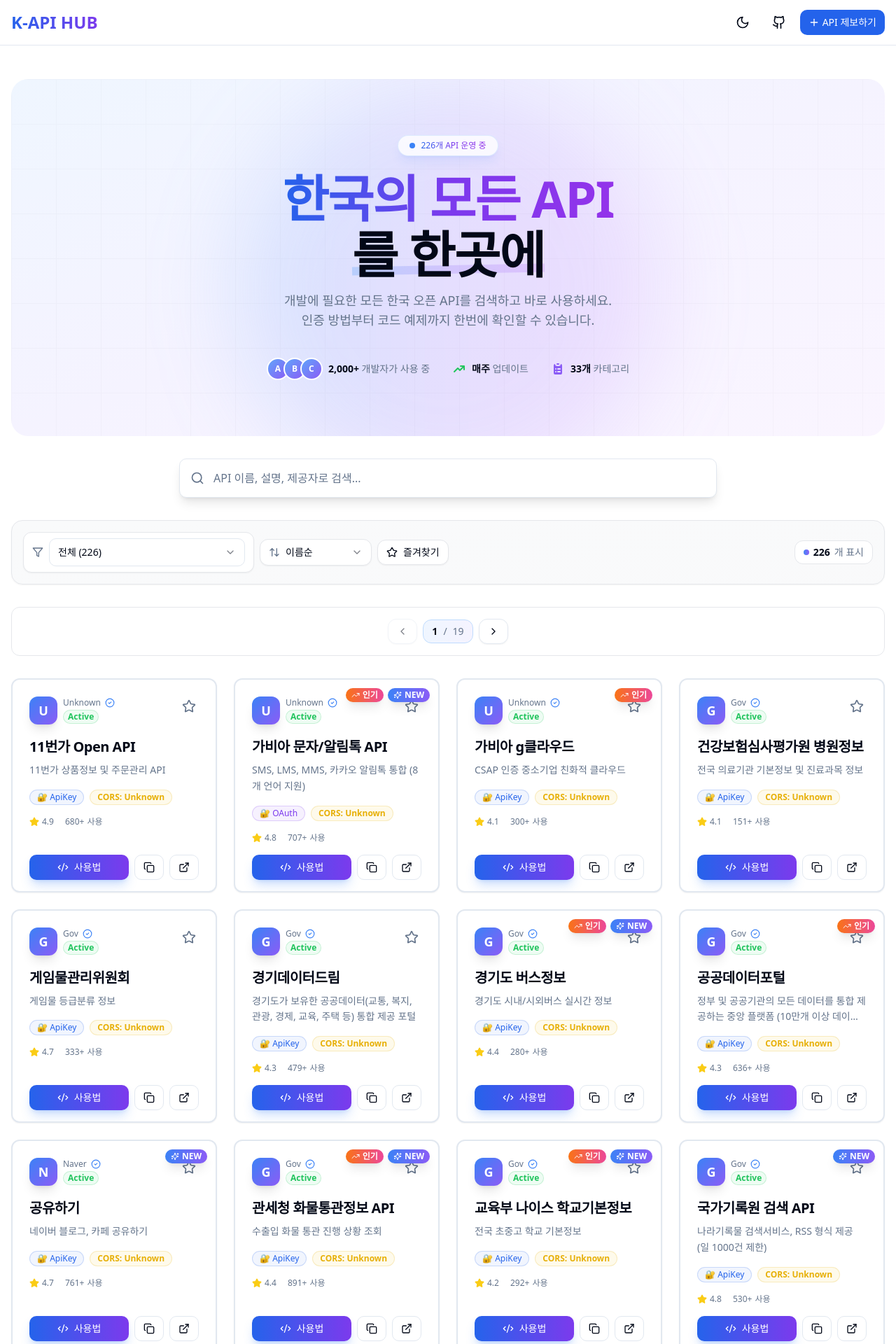
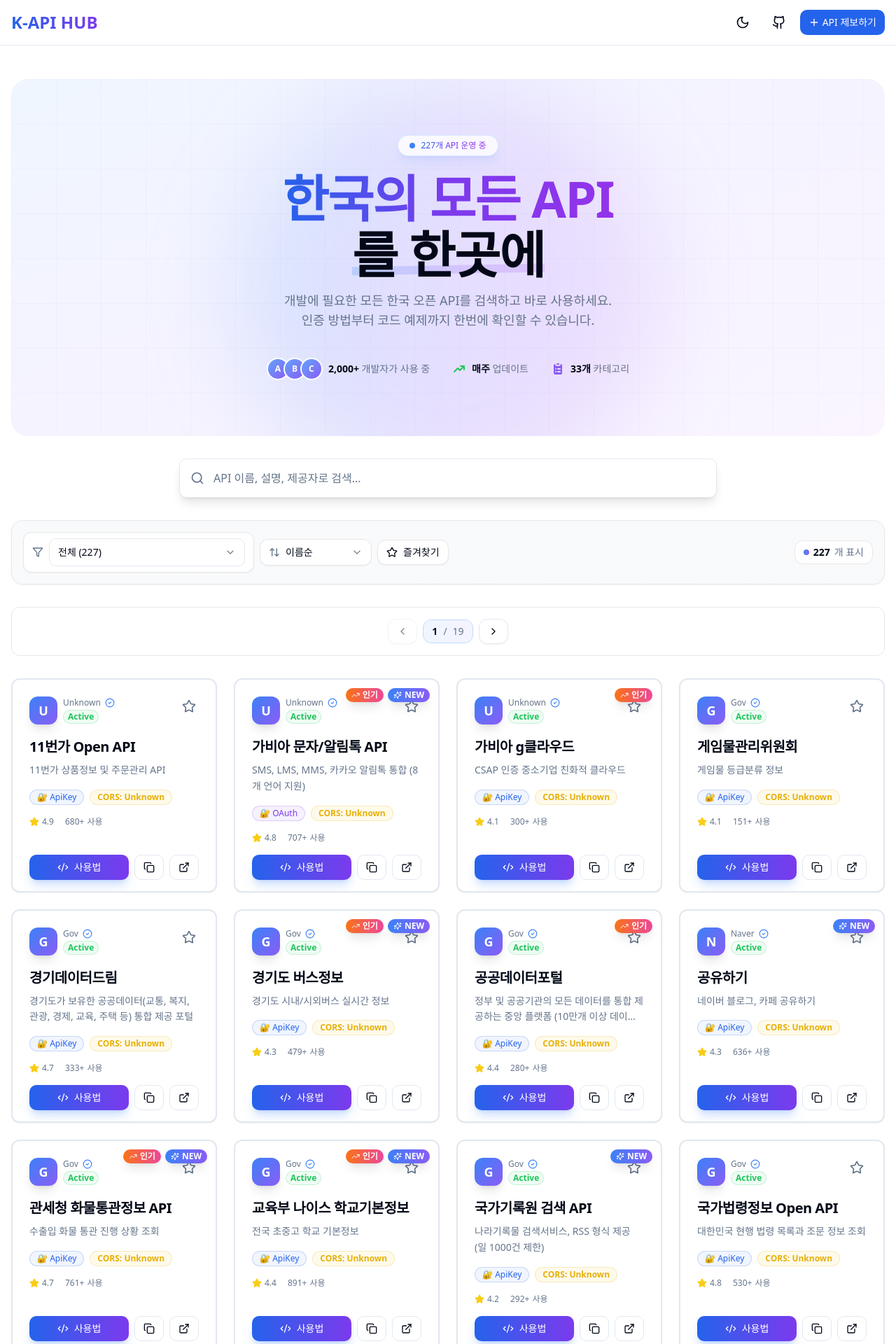
Before and after one commit to bubilife1202/k-api-hub, a Next.js app: page / in a window 1280 px wide. Shown: the top 1920 px of the page at 70% size. Built offline with nearby package versions, Linux system fonts and the light colour scheme.

Commit message:
chore(data): weekly api list update [skip ci]

```diff
--- a/data/apis.ts
+++ b/data/apis.ts
@@ -17,16 +17,6 @@ export interface ApiItem {
 
 export const apis: ApiItem[] = [
   {
-    "id": "opendata-hira-or-kr-op-opc-selectopenapiinfoview-do",
-    "category": "정부/공공기관",
-    "name": "건강보험심사평가원 병원정보",
-    "description": "전국 의료기관 기본정보 및 진료과목 정보",
-    "auth": "ApiKey",
-    "cors": "Unknown",
-    "url": "https://opendata.hira.or.kr/op/opc/selectOpenApiInfoView.do",
-    "provider": "Gov"
-  },
-  {
     "id": "data-gg-go-kr-portal-data-dataset-searchdatasetpage-do",
     "category": "정부/공공기관",
     "name": "경기데이터드림",
@@ -937,6 +927,16 @@ export const apis: ApiItem[] = [
     "provider": "Gov"
   },
   {
+    "id": "opendata-hira-or-kr-op-opc-selectopenapiinfoview-do",
+    "category": "의료/건강",
+    "name": "보건의료빅데이터 확장 API",
+    "description": "건강보험심사평가원 의료빅데이터 활용 Open API",
+    "auth": "ApiKey",
+    "cors": "Unknown",
+    "url": "https://opendata.hira.or.kr/op/opc/selectOpenApiInfoView.do",
+    "provider": "Gov"
+  },
+  {
     "id": "developer-samsung-com-health",
     "category": "의료/건강",
     "name": "삼성헬스 SDK",
@@ -1495,6 +1495,16 @@ export const apis: ApiItem[] = [
     "cors": "Unknown",
     "url": "https://chzzk.gitbook.io/chzzk",
     "provider": "Naver"
+  },
+  {
+    "id": "news-deepsearch-com",
+    "category": "미디어/콘텐츠",
+    "name": "딥서치 뉴스 API",
+    "description": "국내 150개, 해외 50개 언론사의 뉴스를 수집",
+    "auth": "ApiKey",
+    "cors": "Unknown",
+    "url": "https://news.deepsearch.com",
+    "provider": "Unknown"
   },
   {
     "id": "kmas-or-kr-guide-openapi",
```
